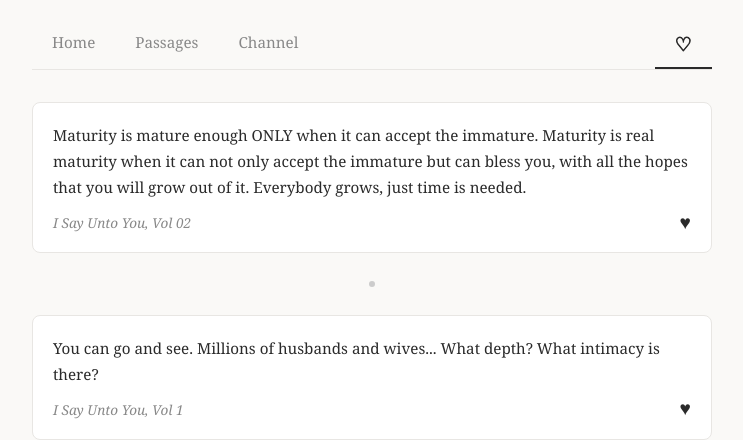
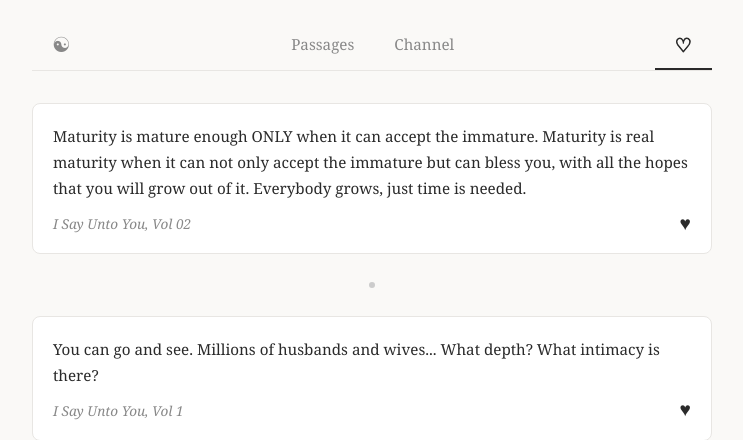
Before and after one commit to davidvolta/passage, a FastAPI app: page /favorites in a window 1280 px wide. Shown: the top 440 px of the page, without its empty margins (268-1011 px from the left). Run offline with FastAPI, Linux system fonts and the light colour scheme.

Commit message:
Restructure nav with centered tabs and yin-yang home icon
Co-Authored-By: Claude Sonnet 4.6 <noreply@anthropic.com>

```diff
--- a/app/main.py
+++ b/app/main.py
@@ -7,6 +7,7 @@ from pathlib import Path
 
 from fastapi import FastAPI, Query, Request
 from fastapi.responses import HTMLResponse
+from fastapi.staticfiles import StaticFiles
 from fastapi.templating import Jinja2Templates
 from pydantic import BaseModel
 
@@ -24,6 +25,7 @@ async def lifespan(app: FastAPI):
 
 app = FastAPI(lifespan=lifespan)
 app.include_router(channel_router)
+app.mount("/static", StaticFiles(directory=Path(__file__).parent / "static"), name="static")
 templates = Jinja2Templates(directory=Path(__file__).parent / "templates")
 
 
--- a/app/templates/base.html
+++ b/app/templates/base.html
@@ -7,9 +7,12 @@
 <style>
   * { margin: 0; padding: 0; box-sizing: border-box; }
   body { font-family: Georgia, serif; background: #faf9f7; color: #2a2a2a; max-width: 720px; margin: 0 auto; padding: 0 20px; }
-  .tab-bar { display: flex; border-bottom: 1px solid #e8e6e3; padding-top: 20px; position: sticky; top: 0; background: #faf9f7; z-index: 100; }
+  .tab-bar { display: flex; justify-content: space-between; align-items: center; border-bottom: 1px solid #e8e6e3; padding-top: 20px; position: sticky; top: 0; background: #faf9f7; z-index: 100; }
   .tab { padding: 12px 20px; font-size: 0.95rem; color: #888; text-decoration: none; font-family: inherit; border-bottom: 2px solid transparent; transition: color 0.15s; }
-  .tab-fav { margin-left: auto; font-size: 1.2rem; padding: 10px 20px; -webkit-text-stroke: 1px currentColor; }
+  .tab-home { font-size: 1.3rem; padding: 10px 20px; display: flex; align-items: center; }
+  .tab-home .nav-icon { width: 20px; height: 20px; object-fit: contain; }
+  .tab-center { display: flex; justify-content: center; flex: 1; }
+  .tab-fav { font-size: 1.2rem; padding: 10px 20px; -webkit-text-stroke: 1px currentColor; }
   .tab:hover { color: #2a2a2a; }
   .tab.active { color: #2a2a2a; border-bottom-color: #2a2a2a; }
 
@@ -28,9 +31,11 @@
 <body>
 
 <nav class="tab-bar">
-  <a href="/" class="tab {% if active_tab == 'home' %}active{% endif %}">Home</a>
-  <a href="/passages" class="tab {% if active_tab == 'passages' %}active{% endif %}">Passages</a>
-  <a href="/channel" class="tab {% if active_tab == 'channel' %}active{% endif %}">Channel</a>
+  <a href="/" class="tab tab-home {% if active_tab == 'home' %}active{% endif %}" aria-label="Home">&#9775;</a>
+  <div class="tab-center">
+    <a href="/passages" class="tab {% if active_tab == 'passages' %}active{% endif %}">Passages</a>
+    <a href="/channel" class="tab {% if active_tab == 'channel' %}active{% endif %}">Channel</a>
+  </div>
   <a href="/favorites" class="tab tab-fav {% if active_tab == 'favorites' %}active{% endif %}" aria-label="Favorites">&#9825;</a>
 </nav>
 
```
Also changed, not shown: app/static/images/logo.png (added).
